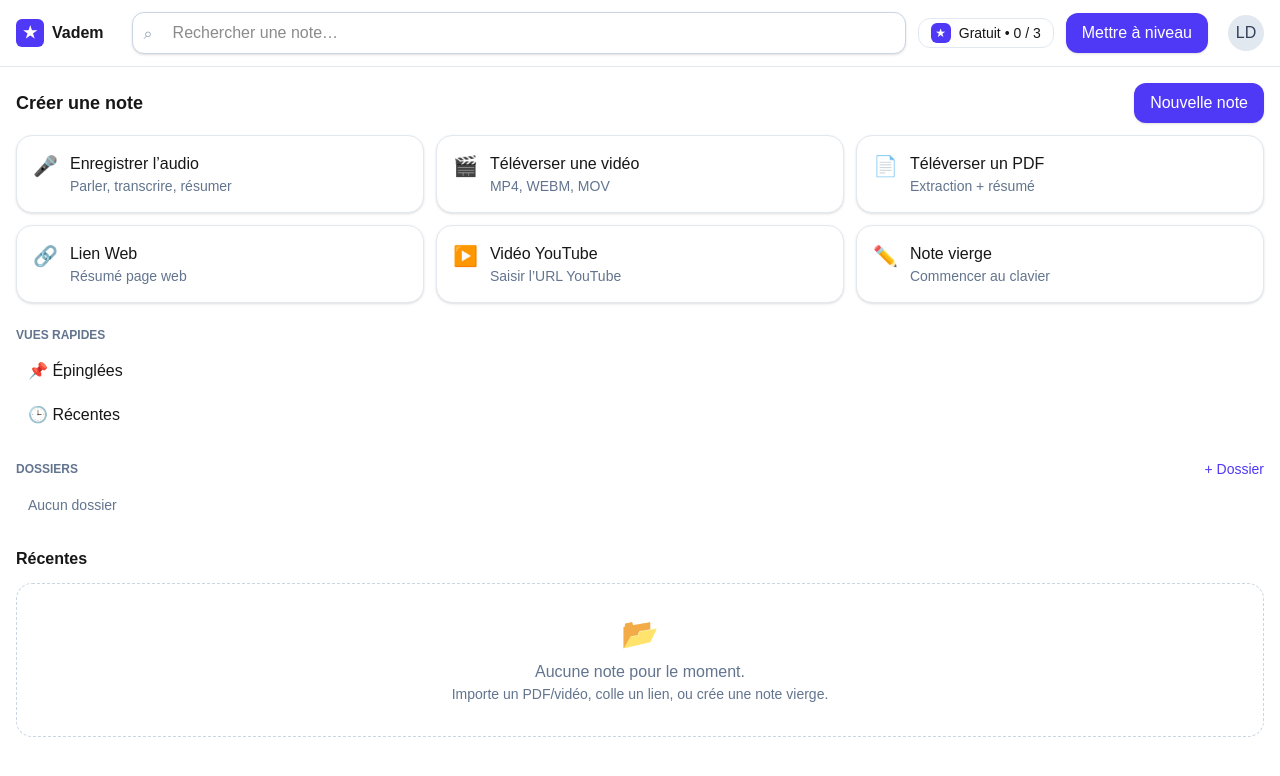
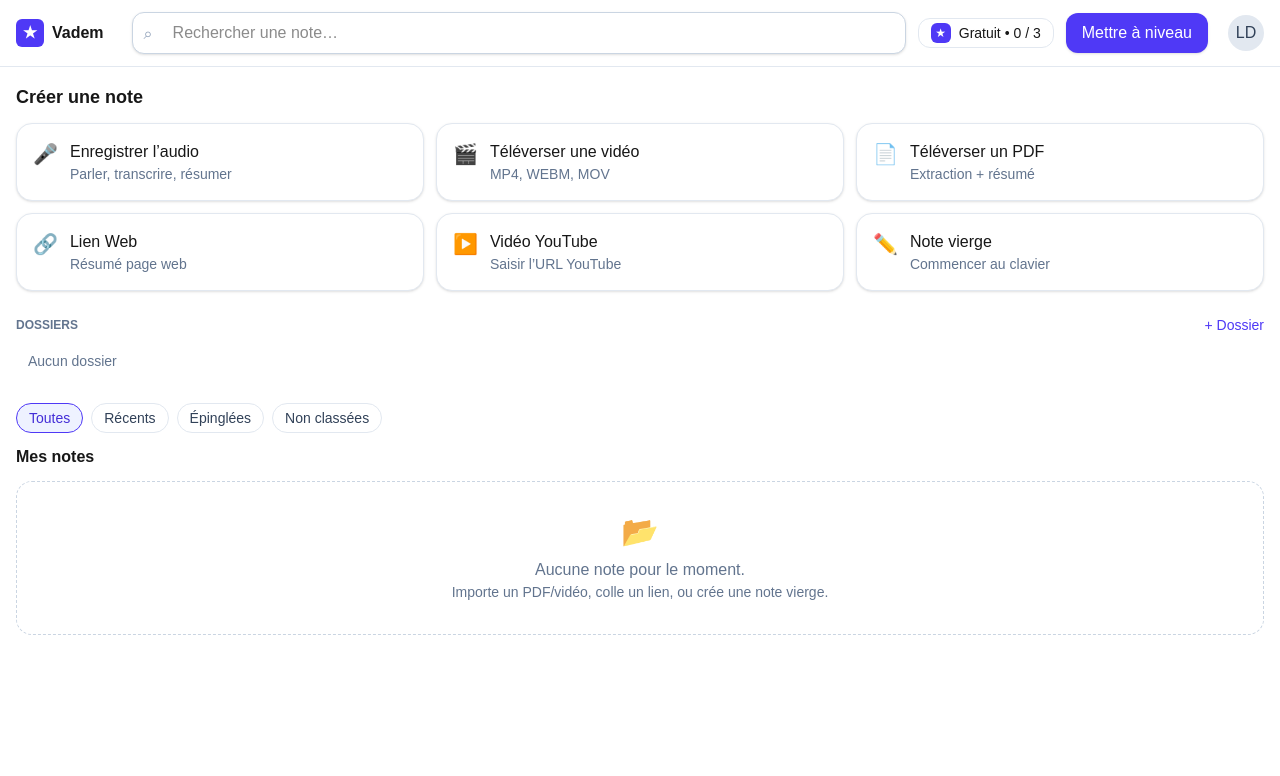
Before and after one commit to pachakuti01/vadem, a Next.js app in the folder web/: page /dashboard in a window 1280 px wide. Shown: the top 776 px of the page. Built offline with nearby package versions, Linux system fonts and the light colour scheme.

Commit message:
feat(dashboard): header upgrade CTA, remove PlanCard, quota banner, UX clean

```diff
--- a/web/src/app/dashboard/page.tsx
+++ b/web/src/app/dashboard/page.tsx
@@ -45,7 +45,7 @@ export default function DashboardPage() {
     const name = newFolder.trim();
     if (!name) return;
     const id = (globalThis.crypto?.randomUUID?.() ?? `${Date.now()}-${Math.random()}`);
-    setFolders((f) => [...f, { id, name }]);
+    setFolders((f) => [...f, { id, name }].sort((a, b) => a.name.localeCompare(b.name)));
     setNewFolder('');
     setAdding(false);
   };
@@ -55,7 +55,9 @@ export default function DashboardPage() {
     if (!cur) return;
     const name = prompt('Nouveau nom :', cur.name)?.trim();
     if (!name) return;
-    setFolders((f) => f.map((x) => (x.id === id ? { ...x, name } : x)));
+    setFolders((f) =>
+      f.map((x) => (x.id === id ? { ...x, name } : x)).sort((a, b) => a.name.localeCompare(b.name)),
+    );
   };
   const deleteFolder = (id: string) => {
     if (!confirm('Supprimer ce dossier ?')) return;
@@ -163,18 +165,10 @@ export default function DashboardPage() {
         </div>
       )}
 
-      {/* ===== Barre de création (plein-largeur, juste sous le header) ===== */}
+      {/* ===== Barre de création (plein-largeur, sous header) ===== */}
       <section className="mx-auto max-w-7xl px-4 pt-4">
-        <div className="mb-3 flex items-center justify-between">
+        <div className="mb-3">
           <h2 className="text-lg font-semibold">Créer une note</h2>
-
-          {/* CTA global desktop */}
-          <button
-            onClick={() => (requireQuota() ? alert('Créer une note (à brancher)') : null)}
-            className="hidden sm:inline-flex rounded-xl bg-indigo-600 px-4 py-2 text-white shadow-sm hover:bg-indigo-500 focus:outline-none focus:ring-2 focus:ring-indigo-500"
-          >
-            Nouvelle note
-          </button>
         </div>
 
         <div className="grid grid-cols-1 sm:grid-cols-2 xl:grid-cols-3 gap-3">
@@ -209,21 +203,11 @@ export default function DashboardPage() {
         </div>
       </section>
 
-      {/* ===== Grille principale : sidebar + récentes ===== */}
+      {/* ===== Grille principale : sidebar + mes notes ===== */}
       <div className="mx-auto max-w-7xl px-4 py-6 grid grid-cols-1 md:grid-cols-[260px,1fr] gap-6">
-        {/* Sidebar réorganisée */}
+        {/* Sidebar : uniquement dossiers (vues rapides retirées pour MVP) */}
         <aside className="md:sticky md:top-[64px] md:self-start">
-          {/* Vues rapides */}
-          <div>
-            <div className="text-xs font-semibold text-slate-500 uppercase mb-2">Vues rapides</div>
-            <ul className="space-y-1">
-              <li><button className="w-full text-left px-3 py-2 rounded-lg hover:bg-slate-100">📌 Épinglées</button></li>
-              <li><button className="w-full text-left px-3 py-2 rounded-lg hover:bg-slate-100">🕒 Récentes</button></li>
-            </ul>
-          </div>
-
-          {/* Dossiers avec création inline */}
-          <div className="mt-6">
+          {/* Header dossiers */}
           <div className="flex items-center justify-between mb-2">
             <div className="text-xs font-semibold text-slate-500 uppercase">Dossiers</div>
             {!adding && (
@@ -233,6 +217,7 @@ export default function DashboardPage() {
             )}
           </div>
 
+          {/* Création inline */}
           {adding && (
             <form onSubmit={submitNewFolder} className="mb-2 flex items-center gap-2">
               <input
@@ -245,35 +230,56 @@ export default function DashboardPage() {
               <button type="submit" className="rounded-lg bg-indigo-600 px-3 py-1.5 text-sm text-white">
                 Ajouter
               </button>
-                <button type="button" onClick={() => { setAdding(false); setNewFolder(''); }}
-                  className="rounded-lg border px-3 py-1.5 text-sm">
+              <button
+                type="button"
+                onClick={() => {
+                  setAdding(false);
+                  setNewFolder('');
+                }}
+                className="rounded-lg border px-3 py-1.5 text-sm"
+              >
                 Annuler
               </button>
             </form>
           )}
 
+          {/* Liste des dossiers */}
           {folders.length === 0 ? (
             <div className="text-slate-500 text-sm px-3 py-2">Aucun dossier</div>
           ) : (
             <ul className="space-y-1">
               {folders.map((f) => (
-                  <li key={f.id} className="group flex items-center justify-between px-3 py-2 rounded-lg hover:bg-slate-100">
+                <li
+                  key={f.id}
+                  className="group flex items-center justify-between px-3 py-2 rounded-lg hover:bg-slate-100"
+                >
                   <button className="text-left truncate flex-1">📁 {f.name}</button>
                   <div className="opacity-0 group-hover:opacity-100 transition flex items-center gap-2 text-slate-500">
-                      <button onClick={() => renameFolder(f.id)} title="Renommer">✏️</button>
-                      <button onClick={() => deleteFolder(f.id)} title="Supprimer">🗑️</button>
+                    <button onClick={() => renameFolder(f.id)} title="Renommer">
+                      ✏️
+                    </button>
+                    <button onClick={() => deleteFolder(f.id)} title="Supprimer">
+                      🗑️
+                    </button>
                   </div>
                 </li>
               ))}
             </ul>
           )}
-          </div>
         </aside>
 
-        {/* Contenu principal : Récentes */}
+        {/* Contenu principal : Mes notes */}
         <main>
+          {/* Filtres compacts (remplace "Vues rapides") */}
+          <div className="mb-3 flex flex-wrap items-center gap-2">
+            <FilterChip label="Toutes" active />
+            <FilterChip label="Récents" />
+            <FilterChip label="Épinglées" />
+            <FilterChip label="Non classées" />
+          </div>
+
           <section>
-            <h3 className="text-base font-semibold mb-3">Récentes</h3>
+            <h3 className="text-base font-semibold mb-3">Mes notes</h3>
             <div className="rounded-2xl border border-dashed border-slate-300 bg-white p-8 text-center text-slate-500">
               <div className="mx-auto mb-2 text-3xl">📂</div>
               <p>Aucune note pour le moment.</p>
@@ -306,6 +312,22 @@ function CardButton(props: { title: string; subtitle?: string; icon?: string; on
   );
 }
 
+function FilterChip({ label, active = false }: { label: string; active?: boolean }) {
+  return (
+    <button
+      className={[
+        "rounded-full border px-3 py-1 text-sm",
+        active
+          ? "border-indigo-600 bg-indigo-50 text-indigo-700"
+          : "border-slate-200 bg-white text-slate-700 hover:bg-slate-50",
+      ].join(" ")}
+      onClick={() => console.log('filter:', label)}
+    >
+      {label}
+    </button>
+  );
+}
+
 function PlanBadge({ used, quota }: { used: number; quota: number }) {
   return (
     <span className="inline-flex items-center gap-2 rounded-xl border border-slate-200 bg-white px-3 py-1 text-sm">
```
Lines whose indentation alone changed are shown as unchanged.
